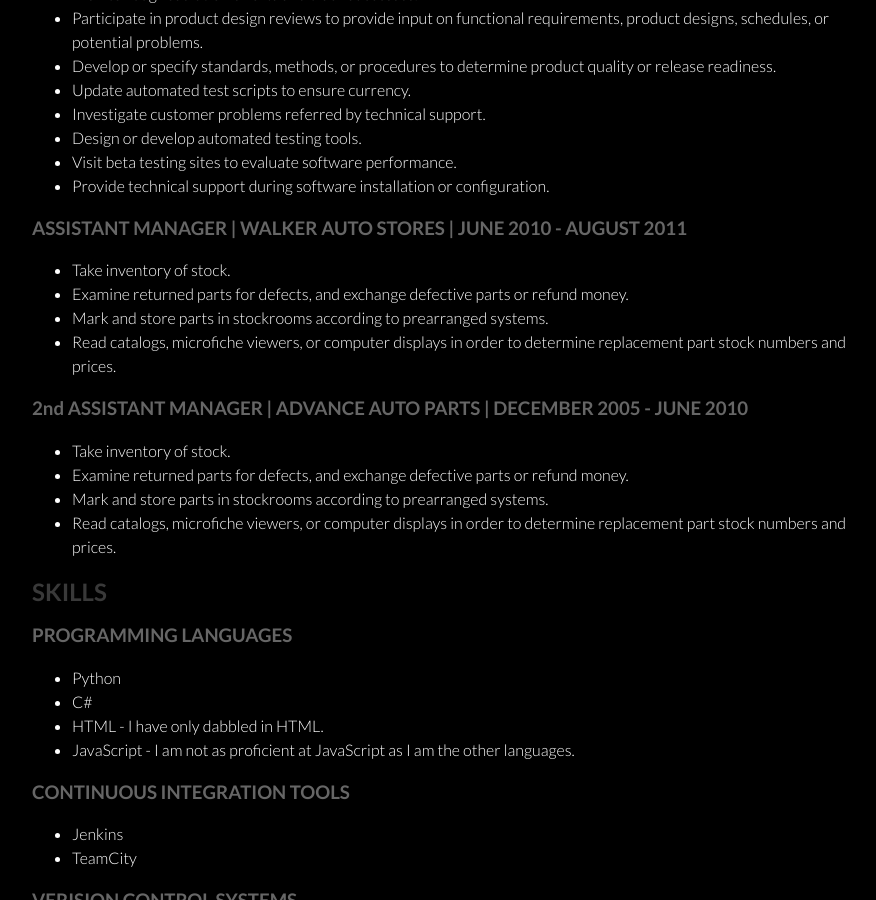
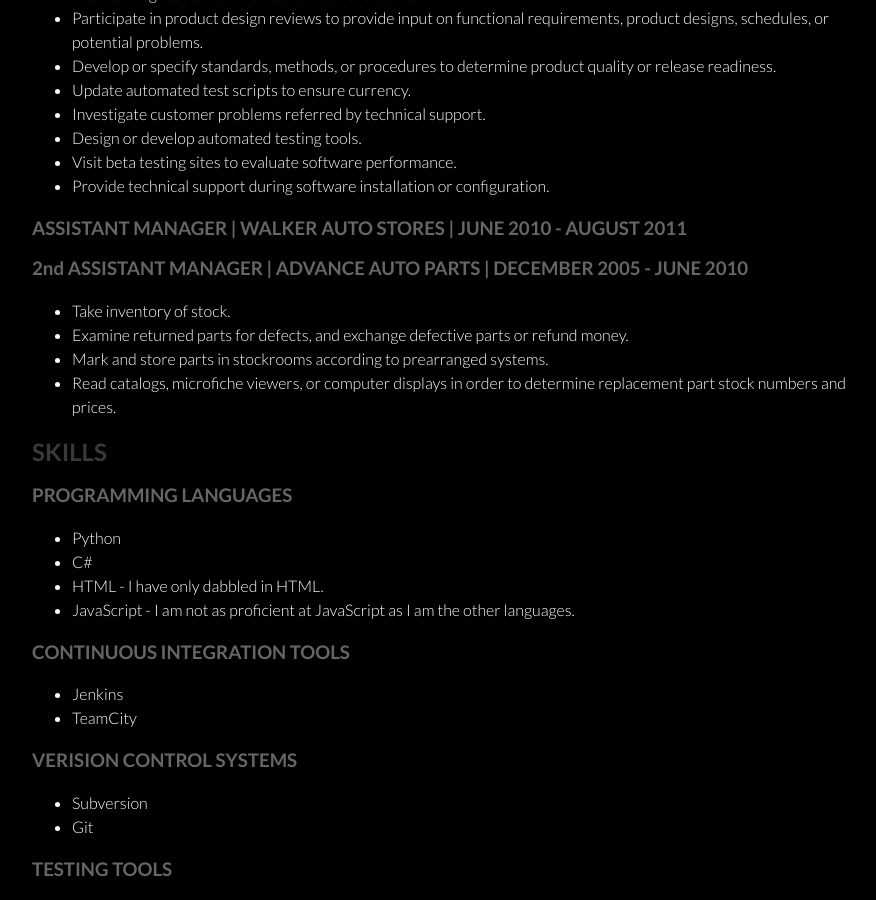
Before and after one commit to tmonck/tmonck.github.io, a Jekyll site: the page built from Resume.html, in a window 1280 px wide and 900 px high, scrolled down 1024 px. Shown: the whole window, without its empty margins (178-1054 px from the left). Built offline with Jekyll 4.4.1, drawn with Linux system fonts in a browser that asks for light colours.

Commit message:
Avoid repeating tasks if they're the same, just provide two job titles

```diff
--- a/Resume.html
+++ b/Resume.html
@@ -39,12 +39,6 @@ title: Tom Monck JR by tmonck
 				<li>Provide technical support during software installation or configuration.</li>
 			</ul>
 			<h3>ASSISTANT MANAGER | WALKER AUTO STORES | JUNE 2010 - AUGUST 2011</h3>
-			<ul>
-				<li>Take inventory of stock.</li>
-				<li>Examine returned parts for defects, and exchange defective parts or refund money.</li>
-				<li>Mark and store parts in stockrooms according to prearranged systems.</li>
-				<li>Read catalogs, microfiche viewers, or computer displays in order to determine replacement part stock numbers and prices.</li>
-			</ul>
 			<h3>2nd ASSISTANT MANAGER | ADVANCE AUTO PARTS | DECEMBER 2005 - JUNE 2010</h3>
 			<ul>
 				<li>Take inventory of stock.</li>
```
